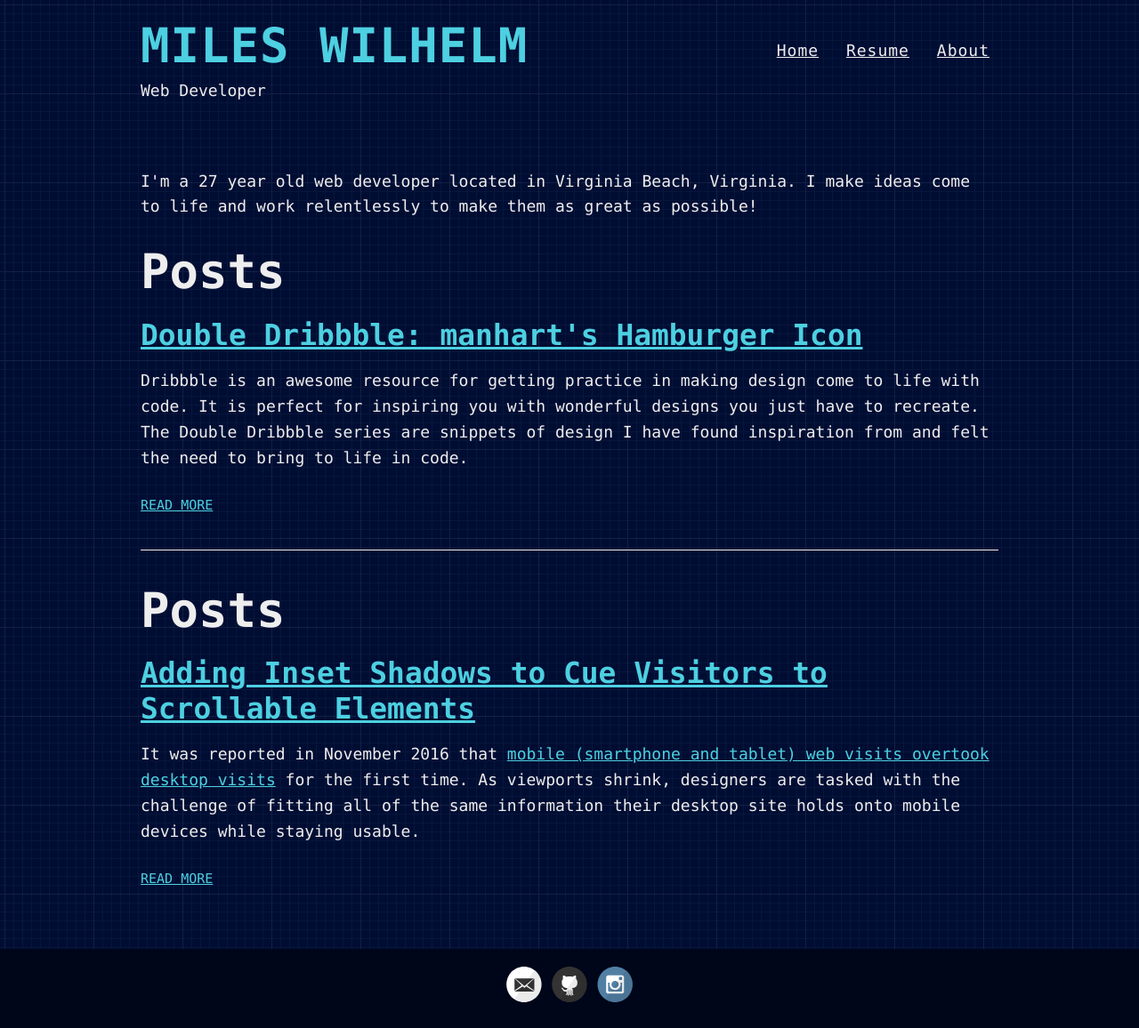
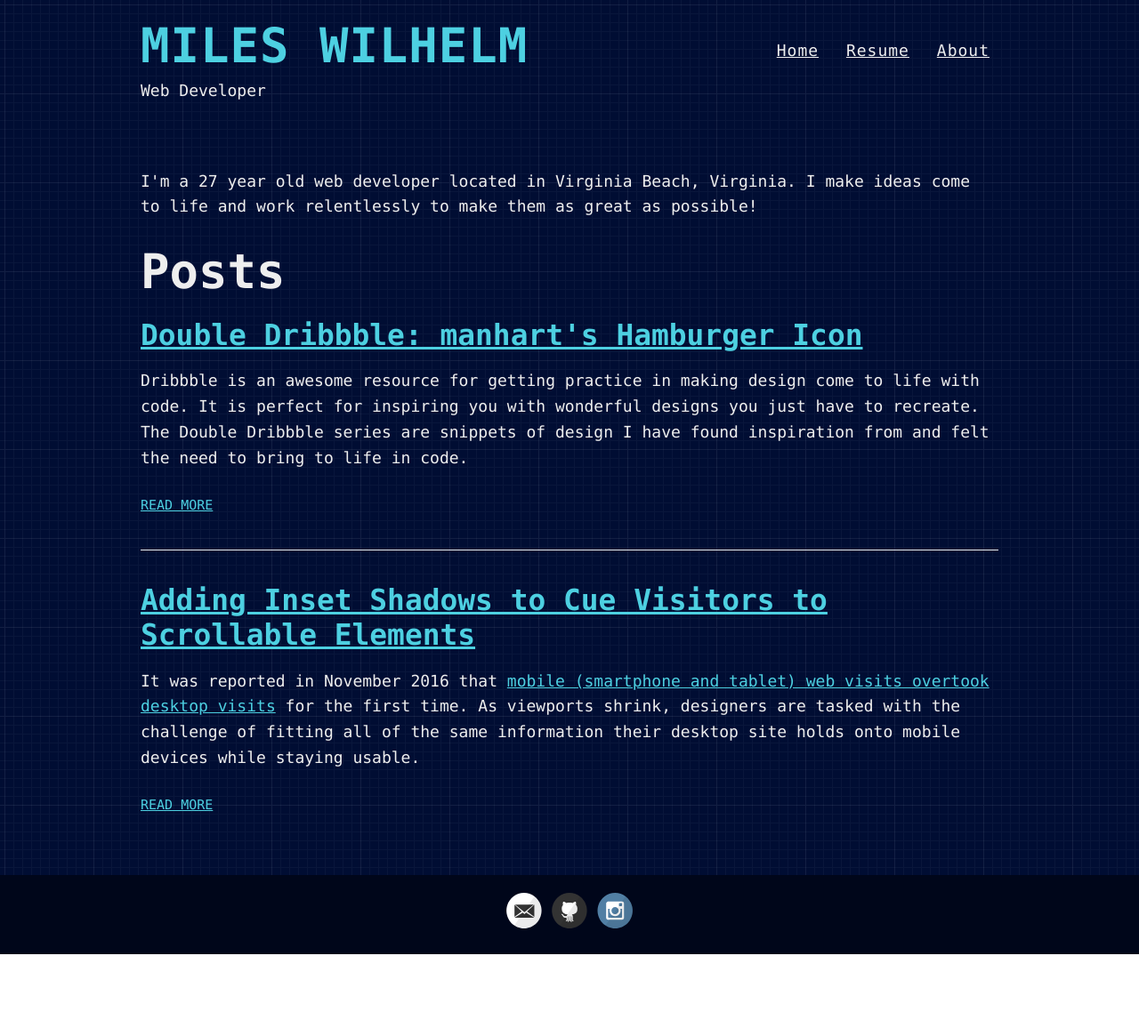
Before and after one commit to mileswilhelm/mileswilhelm.github.io, a Jekyll site: the page built from index.html, in a window 1280 px wide. Shown: the whole page at 89% size. Built offline with Jekyll 4.4.1, drawn with Linux system fonts in a browser that asks for light colours; after the commit the page ends 1073 px from its top, so only the background shows below that.

Commit message:
homepage repeated posts fix

```diff
--- a/index.html
+++ b/index.html
@@ -7,10 +7,10 @@ layout: default
 </div>
 
 <div class="posts">
+  <h1 class="mb-3">Posts</h1>
+
   {% for post in site.posts %}
     <article class="post">
-
-      <h1 class="mb-3">Posts</h1>
 
       <h2><a href="{{ site.baseurl }}{{ post.url }}">{{ post.title }}</a></h2>
 
```
